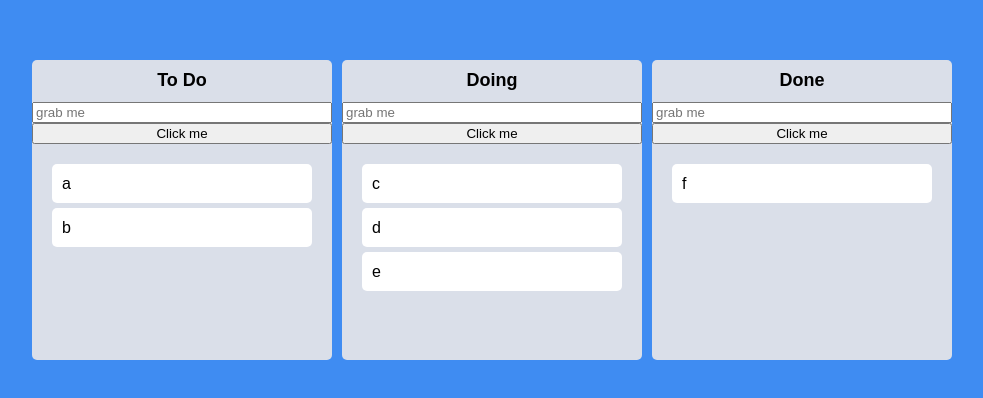
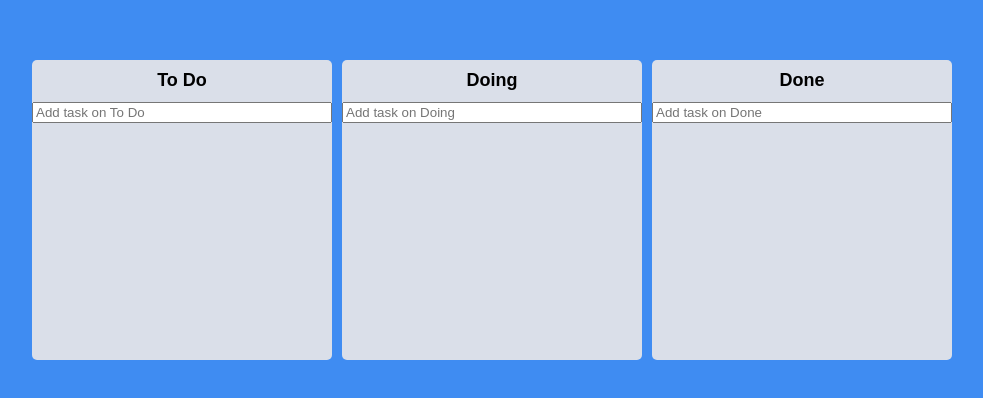
Before and after one commit to maengseonu/React-Trello, a React (Create React App) app: page / in a window 1280 px wide. Shown: the part 190-588 px from the top of the page, without its empty margins (268-1251 px from the left). Built offline with nearby package versions, Linux system fonts and the light colour scheme.

Commit message:
LocalStorage

```diff
--- a/src/App.tsx
+++ b/src/App.tsx
@@ -24,15 +24,25 @@
 function App() {
   const [toDos, setToDos] = useRecoilState(toDoState);
   const onDreagEnd = (info: DropResult) => {
-    console.log(info);
-    const { destination, draggableId, source } = info;
+    const { destination, source } = info;
     if (!destination) return;
     if (destination?.droppableId === source.droppableId) {
       // 같은 보드내에서 움직임
       setToDos((allBoards) => {
         const boardCopy = [...allBoards[source.droppableId]];
+        const taskObj = boardCopy[source.index];
         boardCopy.splice(source.index, 1);
-        boardCopy.splice(destination?.index, 0, draggableId);
+        boardCopy.splice(destination?.index, 0, taskObj);
+
+        // save to local storage
+        localStorage.setItem(
+          "toDos",
+          JSON.stringify({
+            ...allBoards,
+            [source.droppableId]: boardCopy,
+          })
+        );
+
         return {
           ...allBoards,
           [source.droppableId]: boardCopy,
@@ -43,9 +53,21 @@
       // 다른 보드로 움직임
       setToDos((allBoards) => {
         const sourceBoard = [...allBoards[source.droppableId]];
+        const taskObj = sourceBoard[source.index];
         const destinationBoard = [...allBoards[destination.droppableId]];
         sourceBoard.splice(source.index, 1);
-        destinationBoard.splice(destination.index, 0, draggableId);
+        destinationBoard.splice(destination.index, 0, taskObj);
+
+        // save to local storage
+        localStorage.setItem(
+          "toDos",
+          JSON.stringify({
+            ...allBoards,
+            [source.droppableId]: sourceBoard,
+            [destination.droppableId]: destinationBoard,
+          })
+        );
+
         return {
           ...allBoards,
           [source.droppableId]: sourceBoard,
--- a/src/Components/Board.tsx
+++ b/src/Components/Board.tsx
@@ -1,6 +1,8 @@
-import { useRef } from "react";
 import { Droppable } from "react-beautiful-dnd";
+import { useForm } from "react-hook-form";
+import { useSetRecoilState } from "recoil";
 import styled from "styled-components";
+import { ITodo, toDoState } from "../atoms";
 import DraggableCard from "./DraggableCard";
 
 const Wrapper = styled.div`
@@ -37,21 +39,56 @@
   padding: 20px;
 `;
 
+const Form = styled.form`
+  width: 100%;
+  input {
+    width: 100%;
+  }
+`;
+
 interface IBoardProps {
-  toDos: string[];
+  toDos: ITodo[];
   boardId: string;
 }
 
+interface IForm {
+  toDo: string;
+}
+
 function Board({ toDos, boardId }: IBoardProps) {
-  const inputRef = useRef<HTMLInputElement>(null);
-  const onClick = () => {
-    inputRef.current?.focus();
+  const setToDos = useSetRecoilState(toDoState);
+  const { register, setValue, handleSubmit } = useForm<IForm>();
+  const onValid = ({ toDo }: IForm) => {
+    const newToDo = {
+      id: Date.now(),
+      text: toDo,
+    };
+    setToDos((allBoards) => {
+      localStorage.setItem(
+        "toDos",
+        JSON.stringify({
+          ...allBoards,
+          [boardId]: [...allBoards[boardId], newToDo],
+        })
+      );
+      return {
+        ...allBoards,
+        [boardId]: [...allBoards[boardId], newToDo],
+      };
+    });
+    setValue("toDo", "");
   };
+
   return (
     <Wrapper>
       <Title>{boardId}</Title>
-      <input ref={inputRef} placeholder="grab me" />
-      <button onClick={onClick}>Click me</button>
+      <Form onSubmit={handleSubmit(onValid)}>
+        <input
+          {...register("toDo", { required: true })}
+          type="text"
+          placeholder={`Add task on ${boardId}`}
+        />
+      </Form>
       <Droppable droppableId={boardId}>
         {(magic, info) => (
           <Area
@@ -61,7 +98,12 @@
             {...magic.droppableProps}
           >
             {toDos.map((toDo, index) => (
-              <DraggableCard key={toDo} index={index} toDo={toDo} />
+              <DraggableCard
+                key={toDo.id}
+                index={index}
+                toDoId={toDo.id}
+                toDoText={toDo.text}
+              />
             ))}
             {magic.placeholder}
           </Area>
--- a/src/Components/DraggableCard.tsx
+++ b/src/Components/DraggableCard.tsx
@@ -13,13 +13,14 @@
 `;
 
 interface IDraggableCardProps {
-  toDo: string;
+  toDoId: number;
+  toDoText: string;
   index: number;
 }
 
-function DraggableCard({ toDo, index }: IDraggableCardProps) {
+function DraggableCard({ toDoId, toDoText, index }: IDraggableCardProps) {
   return (
-    <Draggable key={toDo} draggableId={toDo} index={index}>
+    <Draggable key={toDoId} draggableId={toDoId + ""} index={index}>
       {(magic, snapshot) => (
         <Card
           isDragging={snapshot.isDragging}
@@ -27,7 +28,7 @@
           {...magic.dragHandleProps}
           {...magic.draggableProps}
         >
-          {toDo}
+          {toDoText}
         </Card>
       )}
     </Draggable>
--- a/src/atoms.tsx
+++ b/src/atoms.tsx
@@ -1,14 +1,23 @@
 import { atom } from "recoil";
 
+export interface ITodo {
+  id: number;
+  text: string;
+}
+
 interface IToDoState {
-  [key: string]: string[];
+  [key: string]: ITodo[];
 }
+
+const localData = localStorage.getItem("toDos");
 
 export const toDoState = atom<IToDoState>({
   key: "toDo",
-  default: {
-    "To Do": ["a", "b"],
-    Doing: ["c", "d", "e"],
-    Done: ["f"],
-  },
+  default: localData
+    ? JSON.parse(localData)
+    : {
+        "To Do": [],
+        Doing: [],
+        Done: [],
+      },
 });
```
